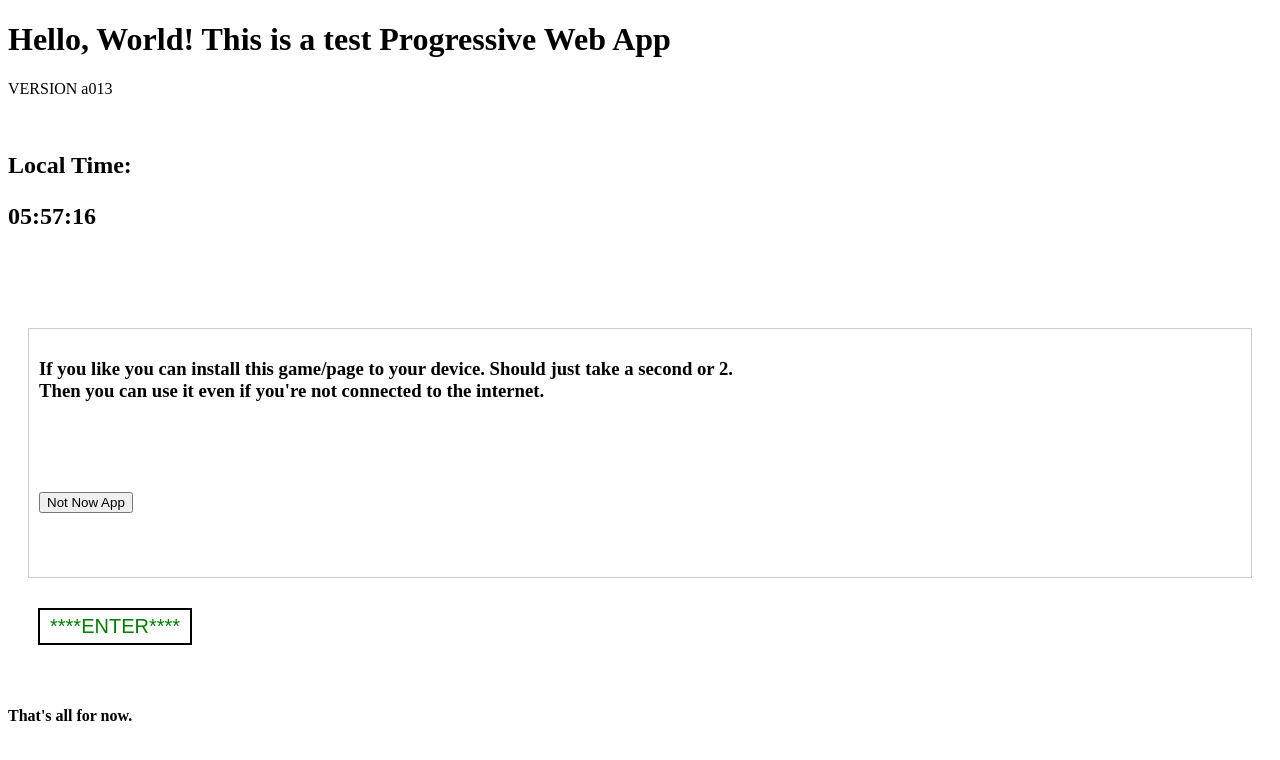
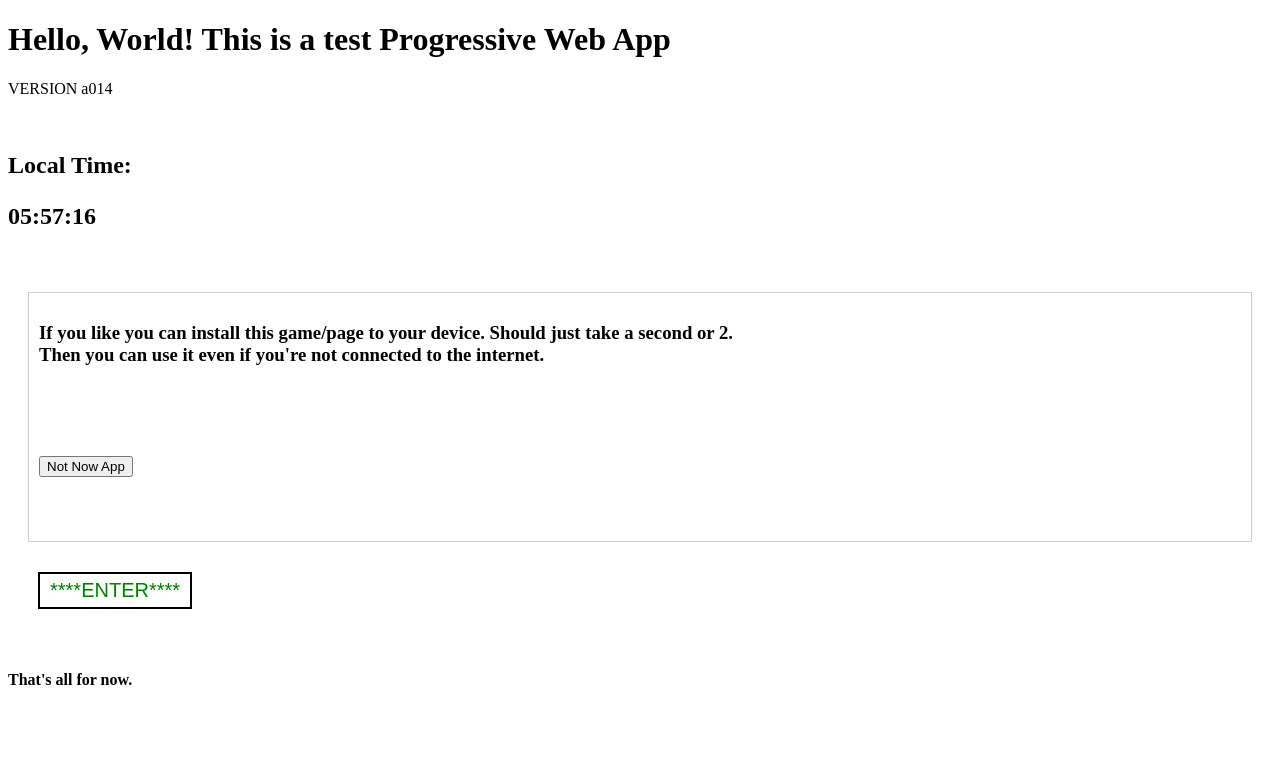
Before and after one commit to BobKoto/bob-site, a Jekyll site: the page az/index.html, which Jekyll copies as it is, in a window 1280 px wide. Shown: the top 760 px of the page. Built offline with Jekyll 4.4.1, drawn with Linux system fonts in a browser that asks for light colours.

Commit message:
new version for test on remotes

```diff
--- a/az/index.html
+++ b/az/index.html
@@ -31,9 +31,9 @@
 </head>
 <body>
     <h1>Hello, World! This is a test Progressive Web App</h1>
-    <div id="message-container"></div> <p>   VERSION a013</p><br>
+    <div id="message-container"></div> <p>   VERSION a014</p><br>
     <h2>Local Time:  <p id="localTime"></p></h2>
-    <br /><br /><br />
+    <br />
    <!-- <button id="installButton">Install App</button> -->
    <div class="toggle-section" id="mySection">
    <h3>If you like you can install this game/page to your device. Should just take a second or 2. <br>
--- a/az/service-worker.js
+++ b/az/service-worker.js
@@ -1,5 +1,5 @@
 // Service Worker
-var VERSION = 'version_0a13';
+var VERSION = 'version_0a14';
 var GHPATH = '/bob-site/az';
 const CACHE_NAME = 'hello-pwa-cache-v146';
 var APP_PREFIX = 'hellopwa_';
```
